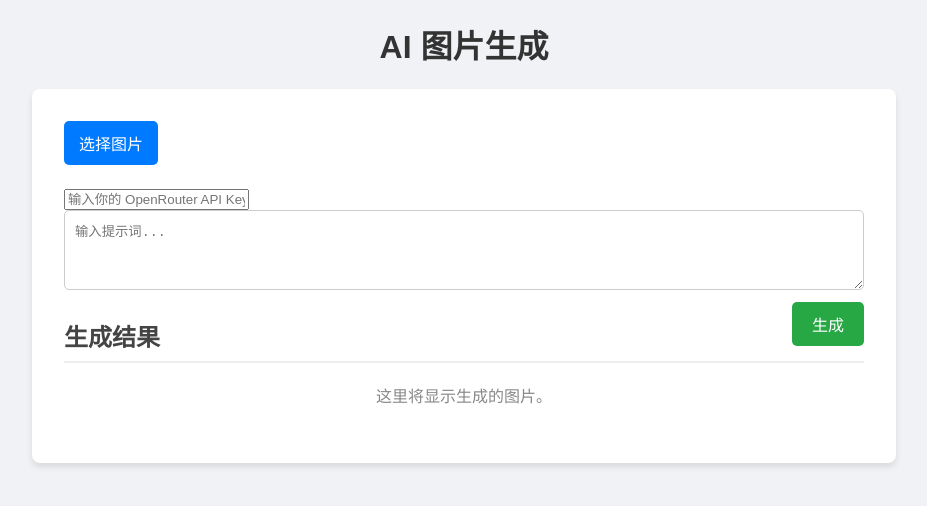
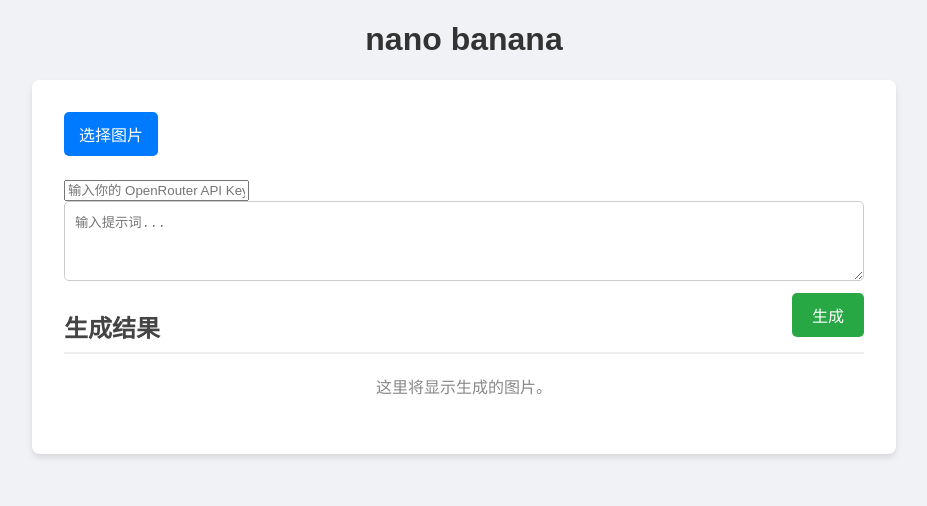
Before and after one commit to du406470427/nanobanana, a plain HTML site: page static/index.html in a window 1280 px wide. Shown: the whole page, without its empty margins (176-1103 px from the left). Drawn offline with Linux system fonts and the light colour scheme.

Commit message:
Update index.html

```diff
--- a/static/index.html
+++ b/static/index.html
@@ -3,11 +3,11 @@
 <head>
     <meta charset="UTF-8">
     <meta name="viewport" content="width=device-width, initial-scale=1.0">
-    <title>AI 图片生成</title>
+    <title>nano banana</title>
     <link rel="stylesheet" href="style.css">
 </head>
 <body>
-    <h1>AI 图片生成</h1>
+    <h1 class="title">nano banana</h1>
     <div class="container">
         <div class="upload-section">
             <input type="file" id="image-upload" accept="image/*">
```
